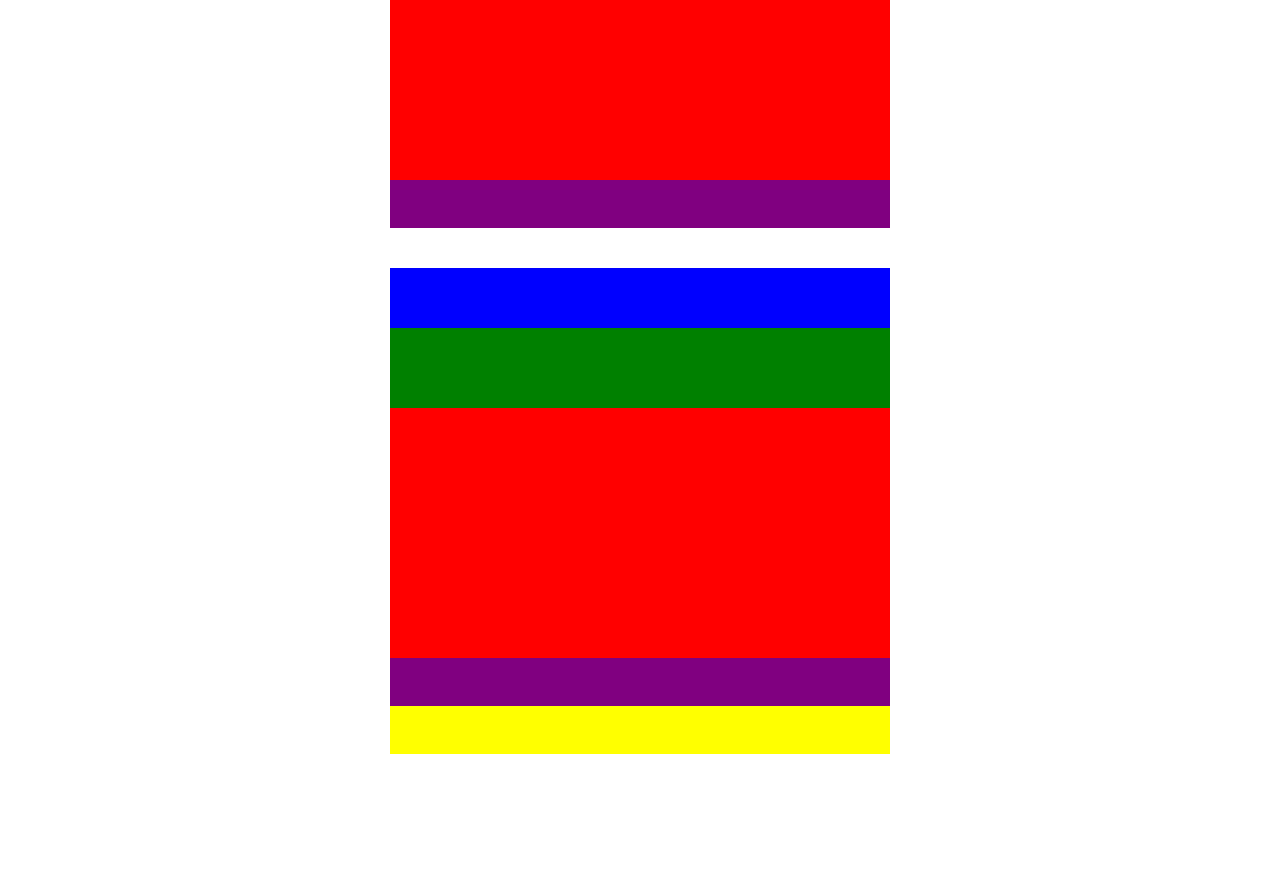
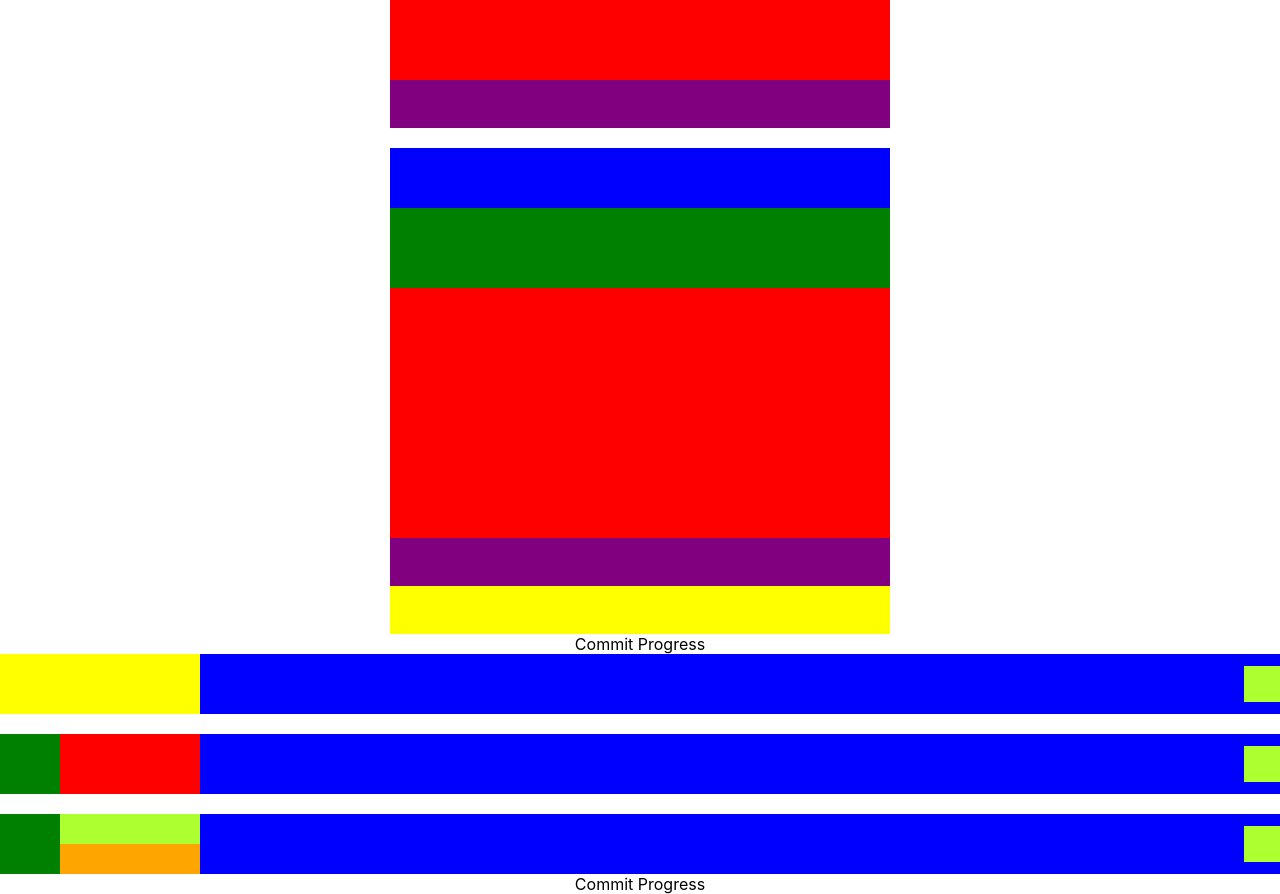
Before and after one commit to dimitrisafendras/how-to-ui, a React (Create React App) app: page / in a window 1280 px wide. Shown: the part 1680-2574 px from the top of the page. Before the commit the page ends 2454 px from the top, so only its background shows below. Built offline with nearby package versions, Linux system fonts and the light colour scheme.

Commit message:
header skeleton done

```diff
--- a/src/components/Card.css
+++ b/src/components/Card.css
@@ -1,5 +1,4 @@
 .Card {
-    margin: 20px 0;
     height: 100%;
     min-height: 300px;
     max-height: 600px;
@@ -10,12 +9,55 @@
     display: flex;
     flex-direction: column;
 }
-
+/*/////////////// HEADER ///////////////////*/
 .Header {
     height: 60px;
+    width: 100%;
     background-color: blue;
+
+    display: flex;
+    justify-content: space-between;
+    align-items: center;
 }
 
+.AccountInfoContainer {
+    height: 100%;
+    width: 200px;
+    background-color: yellow;
+
+    display: flex;
+}
+
+.Icon {
+    min-height: 60px;
+    min-width: 60px;
+    background-color: green;
+}
+
+.InfoContainer {
+    width: 100%;
+    height: 100%;
+    background-color: red;
+}
+
+.UserName {
+    height: 50%;
+    width: 100%;
+    background-color: greenyellow;
+}
+
+.AtUserName {
+    height: 50%;
+    width: 100%;
+    background-color: orange;
+}
+
+.Logo {
+    height: 36px;
+    width: 36px;
+    background-color: greenyellow;
+}
+/*/////////////// HEADER ///////////////////*/
 .SubHeader {
     height: 80px;
     background-color: green;
@@ -35,3 +77,8 @@
     height: 48px;
     background-color: yellow;
 }
+
+.Separator {
+    height: 20px;
+    width: 100%;
+}
--- a/src/components/Card.js
+++ b/src/components/Card.js
@@ -7,14 +7,20 @@ export const Card = () =>
 		<div className='Card'>
 		</div>
 
+		<div className='Separator'/>
+
 		<div className='Card'>
 			<div className='Header'></div>
 		</div>
+
+		<div className='Separator'/>
 
 		<div className='Card'>
 			<div className='Header'></div>
 			<div className='SubHeader'></div>
 		</div>
+
+		<div className='Separator'/>
 
 		<div className='Card'>
 			<div className='Header'></div>
@@ -22,12 +28,16 @@ export const Card = () =>
 			<div className='Content'></div>
 		</div>
 
+		<div className='Separator'/>
+
 		<div className='Card'>
 			<div className='Header'></div>
 			<div className='SubHeader'></div>
 			<div className='Content'></div>
 			<div className='SubContent'></div>
 		</div>
+
+		<div className='Separator'/>
 
 		<div className='Card'>
 			<div className='Header'></div>
@@ -37,4 +47,36 @@ export const Card = () =>
 			<div className='Footer'></div>
 		</div>
 
+		Commit Progress
+
+		<div className='Header'>
+			<div className='AccountInfoContainer'></div>
+			<div className='Logo'></div>
+		</div>
+
+		<div className='Separator'/>
+
+		<div className='Header'>
+			<div className='AccountInfoContainer'>
+				<div className='Icon'></div>
+				<div className='InfoContainer'></div>
+			</div>
+			<div className='Logo'></div>
+		</div>
+
+		<div className='Separator'/>
+
+		<div className='Header'>
+			<div className='AccountInfoContainer'>
+				<div className='Icon'></div>
+				<div className='InfoContainer'>
+					<div className='UserName'></div>
+					<div className='AtUserName'></div>
+				</div>
+			</div>
+			<div className='Logo'></div>
+		</div>
+
+		Commit Progress
+
 	</>;
```
